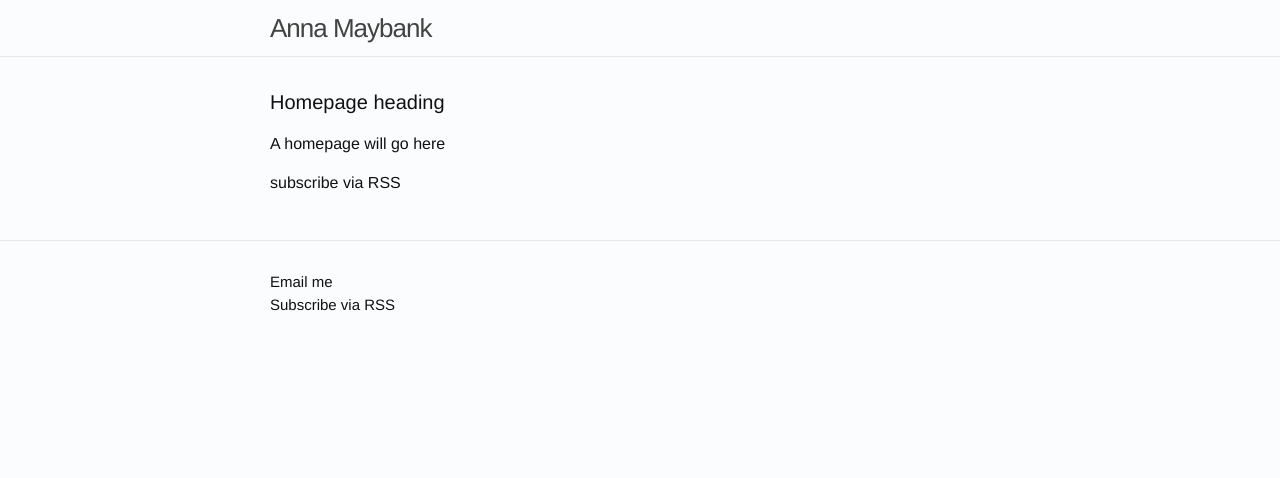
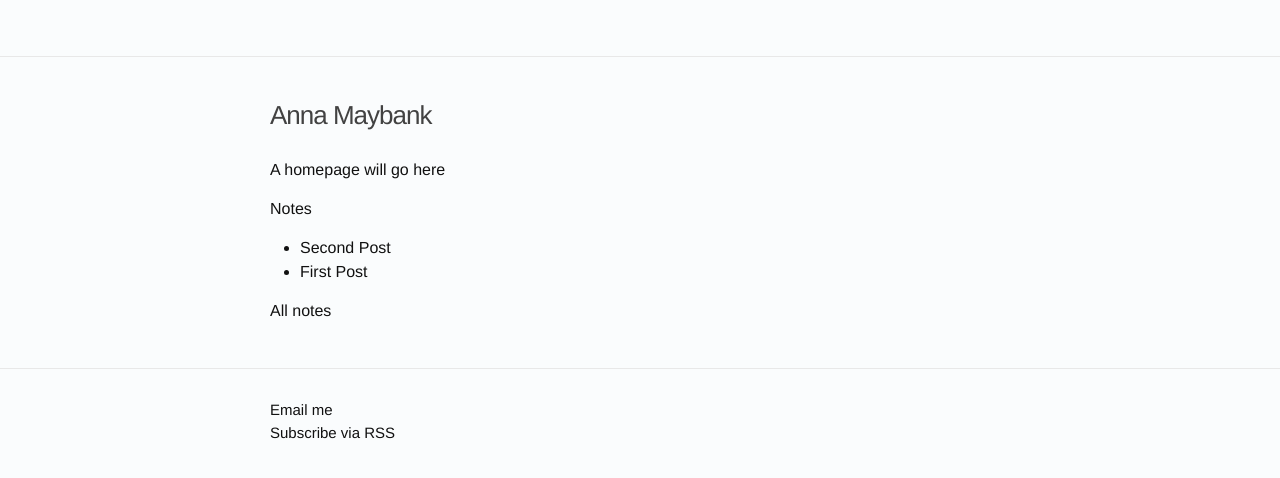
Before and after one commit to annamaybank/annamaybank.com, a Jekyll site: the page built from index.html, in a window 1280 px wide. Shown: the top 478 px of the page. Built offline with Jekyll 4.4.1, drawn with Linux system fonts in a browser that asks for light colours.

Commit message:
Beginnings of notes subdirectory

```diff
--- a/_config.yml
+++ b/_config.yml
@@ -14,6 +14,7 @@
 url: "http://annamaybank.com" # the base hostname & protocol for your site
 twitter_username: annamaybank
 github_username:  annamaybank
+permalink: /notes/:categories/:year/:month/:day/:title.html
 
 # Build settings
 markdown: kramdown
--- a/_includes/header.html
+++ b/_includes/header.html
@@ -2,7 +2,7 @@
 
   <div class="wrapper">
 
-    <a class="site-title" href="{{ site.baseurl }}/">{{ site.title }}</a>
+    <!-- <a class="site-title" href="{{ site.baseurl }}/">{{ site.title }}</a> -->
 
     <nav class="site-nav">
       <a href="#" class="menu-icon">
--- a/_sass/_layout.scss
+++ b/_sass/_layout.scss
@@ -16,7 +16,7 @@
     line-height: 56px;
     letter-spacing: -1px;
     margin-bottom: 0;
-    float: left;
+    /*float: left;*/
 
     &,
     &:visited {
--- a/index.html
+++ b/index.html
@@ -4,10 +4,20 @@ layout: default
 
 <div class="home">
 
-  <h1 class="page-heading">Homepage heading</h1>
+<p><a class="site-title" href="{{ site.baseurl }}/">{{ site.title }}</a></p>
 
 <p>A homepage will go here</p>
 
-  <p class="rss-subscribe">subscribe <a href="{{ "/feed.xml" | prepend: site.baseurl }}">via RSS</a></p>
+<p>Notes</a></p>
+
+<ul>
+  {% for post in site.posts %}
+    <li>
+      <a href="{{ post.url }}">{{ post.title }}</a>
+    </li>
+  {% endfor %}
+</ul>
+
+<p>All notes</p>
 
 </div>
```
Also changed, not shown: _posts/2016-04-13-first-post.md (added, +7 -0 lines), _posts/2016-04-13-firstpost.md (deleted, +0 -1 lines), _posts/2016-04-16-second-post.md (added, +7 -0 lines).
